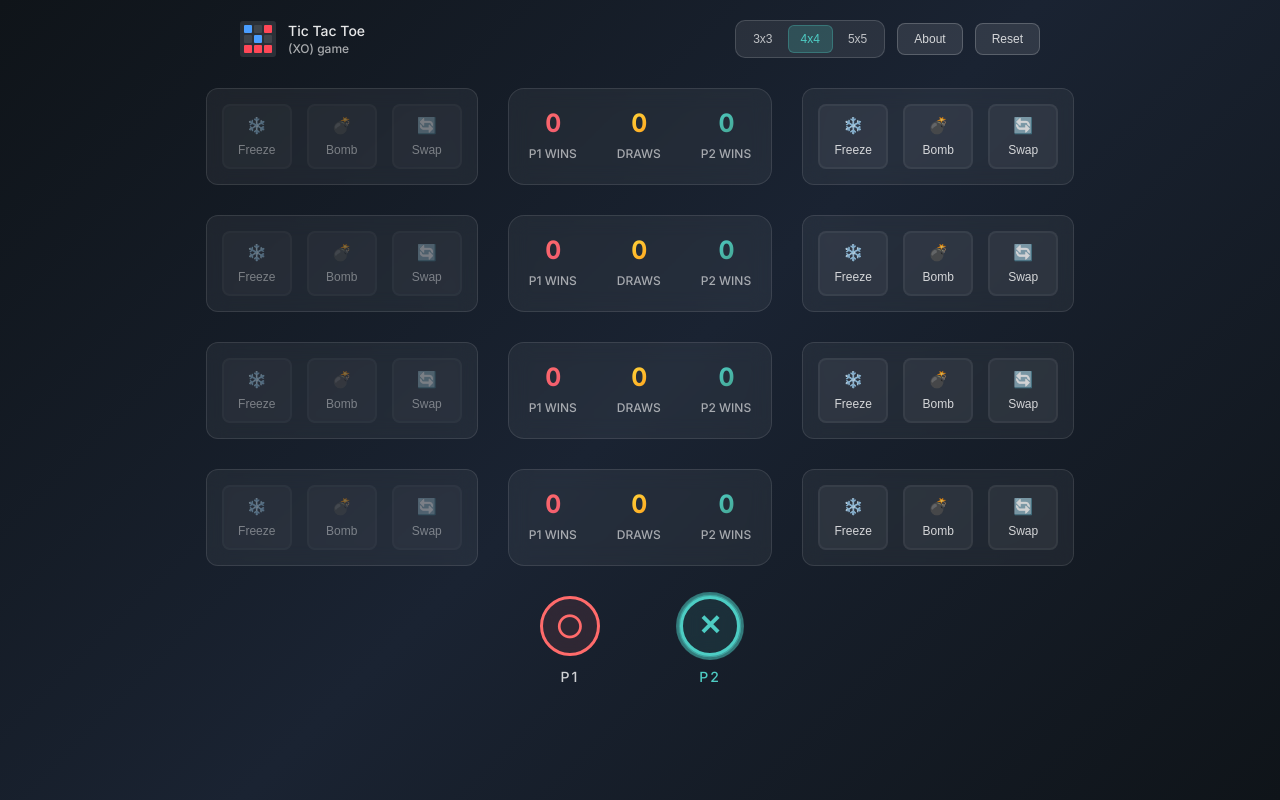
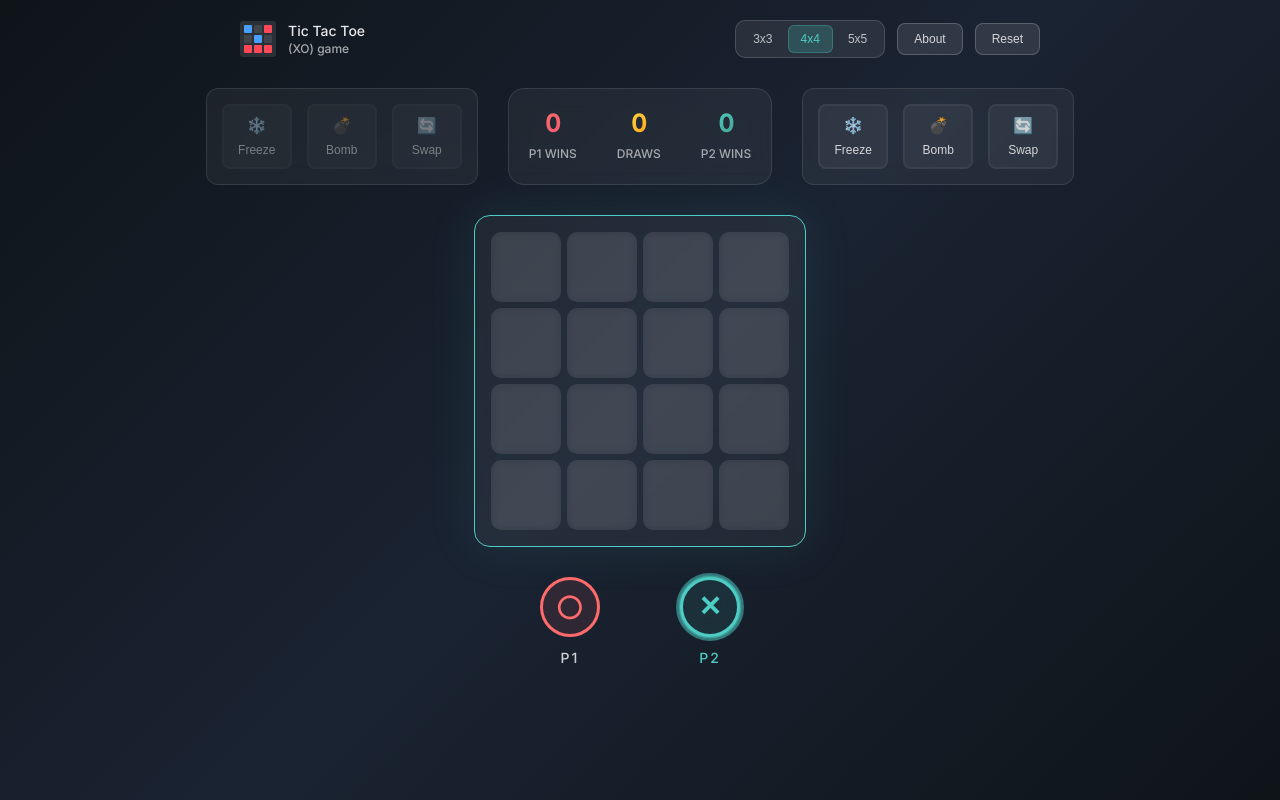
Before and after one commit to mahmoudalnkeeb/tic-tac-toe-multiplayer, a Next.js app: page / in a window 1280 px wide. Built offline with nearby package versions, Linux system fonts and the light colour scheme.

Commit message:
update: reset the default UI of the site

```diff
--- a/src/components/XOGame/XOGame.jsx
+++ b/src/components/XOGame/XOGame.jsx
@@ -4,6 +4,7 @@ import { useXOStore } from "@/stores/xo.store/xo.store";
 import GameStats from "./GameStats/GameStats";
 import PlayerTurnIndicator from "./PlayerTurnIndicator/PlayerTurnIndicator";
 import PowerUps from "./PowerUps/PowerUps";
+import XOBoard from "./XOBoard/XOBoard";
 import s from "./XOGame.module.scss";
 
 const XOGame = () => {
@@ -18,25 +19,7 @@ const XOGame = () => {
         <PowerUps player="player2" />
       </div>
 
-      <div className={s.wrapper}>
-        <PowerUps player="player1" />
-        <GameStats />
-        <PowerUps player="player2" />
-      </div>
-
-      <div className={s.wrapper}>
-        <PowerUps player="player1" />
-        <GameStats />
-        <PowerUps player="player2" />
-      </div>
-
-      <div className={s.wrapper}>
-        <PowerUps player="player1" />
-        <GameStats />
-        <PowerUps player="player2" />
-      </div>
-
-      {/* <XOBoard /> */}
+      <XOBoard />
       <PlayerTurnIndicator />
     </section>
   );
```
